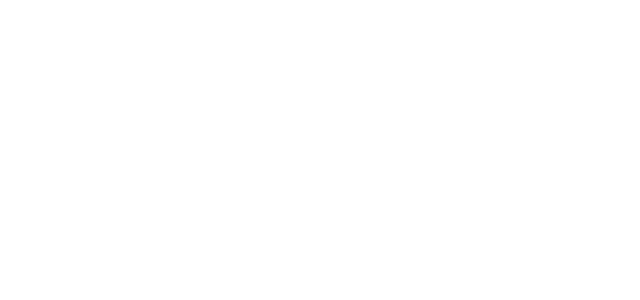
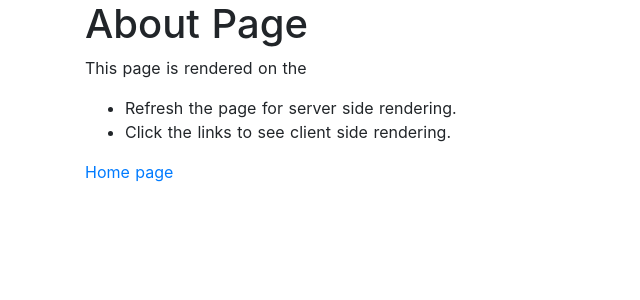
Before and after one commit to brunoalfred/nuxter-journey, a Nuxt app: page /about in a window 1280 px wide. Before the commit this address had no page. Shown: the top 300 px of the page, without its empty margins (0-640 px from the left). Built offline with nearby package versions, Linux system fonts and the light colour scheme.

Commit message:
Feat: About page

```diff
--- /dev/null
+++ b/pages/about.vue
@@ -0,0 +1,27 @@
+<template>
+  <div class="container">
+    <h1>About Page</h1>
+    <p>
+      This page is rendered on the <strong>{{ rendering }}</strong>
+    </p>
+    <p v-if="rendering === 'server'">
+      First load or hard refresh is done on server side.
+    </p>
+    <p v-if="rendering === 'client'">Navigation is done on client side.</p>
+    <ul>
+      <li>Refresh the page for server side rendering.</li>
+      <li>Click the links to see client side rendering.</li>
+    </ul>
+    <NuxtLink to="/"> Home page </NuxtLink>
+  </div>
+</template>
+
+<script>
+export default {
+  asyncData() {
+    return {
+      rendering: process.server ? "server" : "client"
+    };
+  }
+};
+</script>
```
